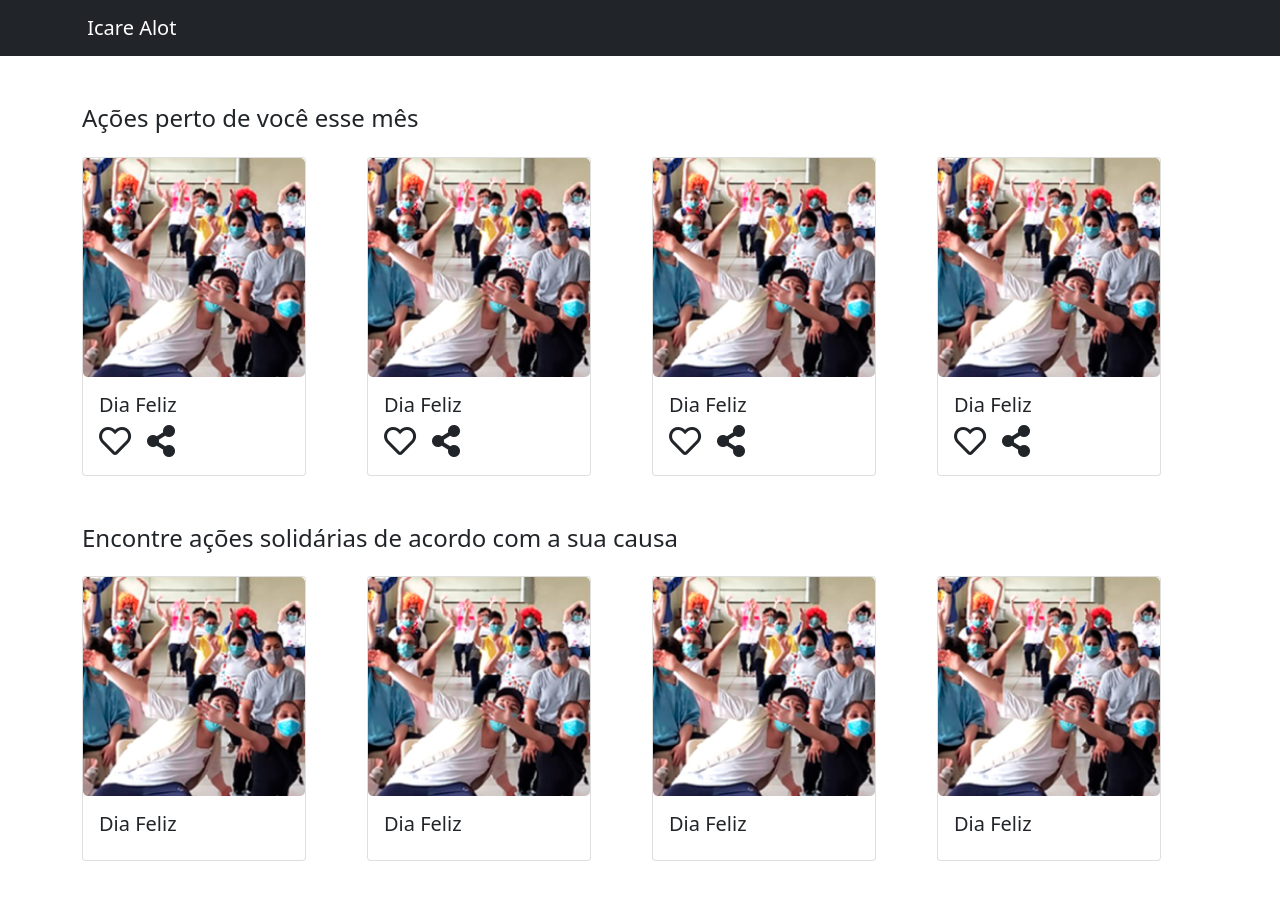
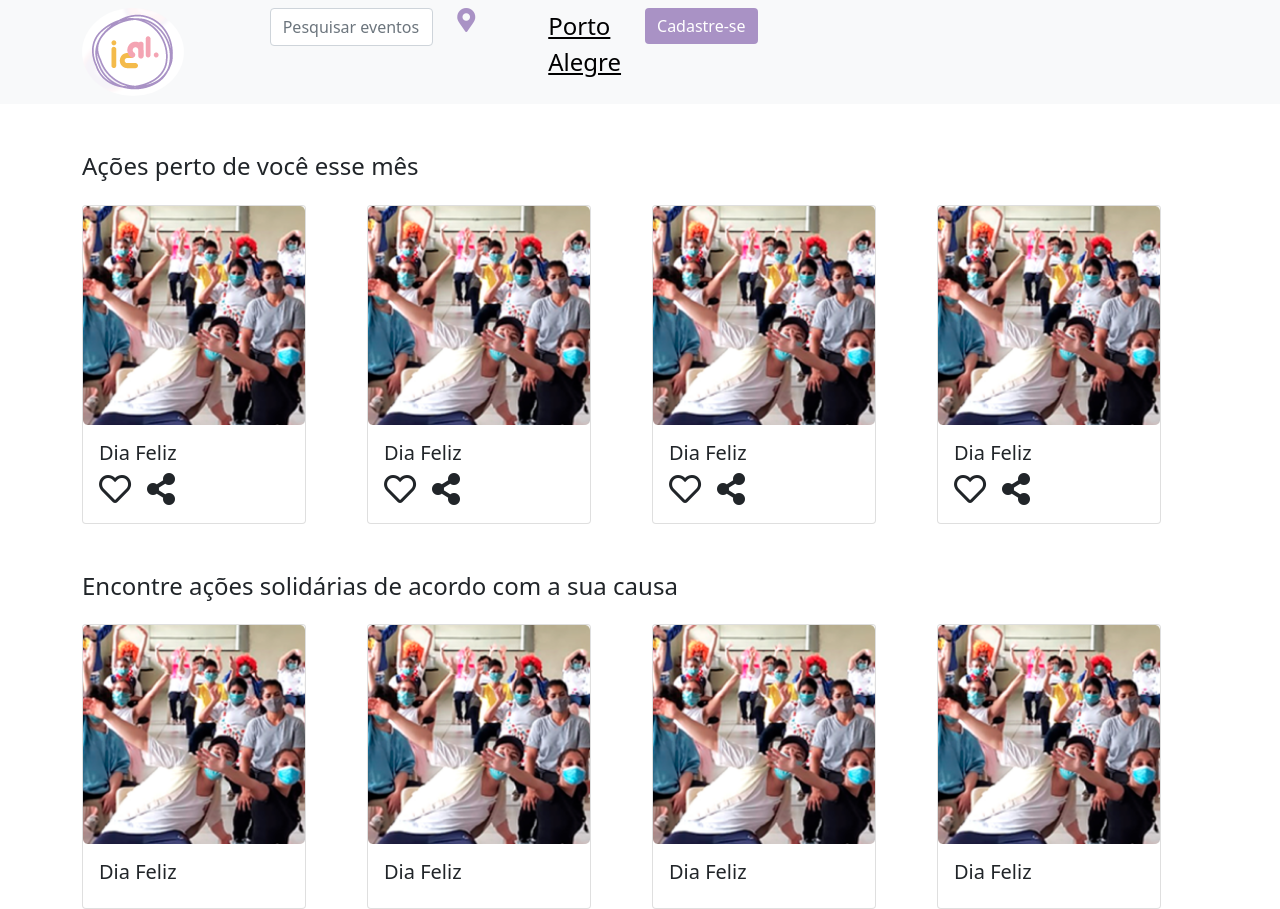
Before and after one commit to JoaoBitelo/hackatek-front, a React (Create React App) app: page / in a window 1280 px wide. Before the commit the page ends 861 px from the top, so only its background shows below. Built offline with nearby package versions, Linux system fonts and the light colour scheme.

Commit message:
Base do header

```diff
--- /dev/null
+++ b/src/components/layout/Button.js
@@ -0,0 +1,17 @@
+import React from "react";
+import { Button } from "react-bootstrap";
+
+function ButtonGeneric(props) {
+    return (
+        <Button
+            style={{
+                color: "white",
+                backgroundColor: "#A992C5",
+                borderWidth: 0,
+            }}
+        >
+            {props.text}
+        </Button>
+    );
+}
+export default ButtonGeneric;
--- a/src/components/layout/Header.js
+++ b/src/components/layout/Header.js
@@ -1,16 +1,63 @@
 import React from "react";
-import { Container, Navbar, NavbarBrand } from "react-bootstrap";
+import {
+    Container,
+    Navbar,
+    Image,
+    Row,
+    InputGroup,
+    FormControl,
+    Col,
+} from "react-bootstrap";
+import image from "../../content/images/circleLogo.png";
+import ButtonGeneric from "./Button";
 
 function Header() {
-  return (
-    <Navbar bg="dark" variant="dark">
-      <Container>
-        <NavbarBrand>
-          <img></img> Icare Alot
-        </NavbarBrand>
-      </Container>
-    </Navbar>
-  );
+    return (
+        <Navbar bg="light" expand="lg">
+            <Container>
+                <Row>
+                    <Col>
+                        <Image roundedCircle src={image} />
+                    </Col>
+                    <Col>
+                        <InputGroup>
+                            <FormControl
+                                placeholder="Pesquisar eventos e ações solidárias"
+                                aria-describedby="basic-addon2"
+                            />
+                        </InputGroup>
+                    </Col>
+                    <Col>
+                        <Row>
+                            <Col>
+                                <i
+                                    class="fas fa-map-marker-alt"
+                                    style={{
+                                        color: "#A992C5",
+                                        fontSize: "1.5rem",
+                                    }}
+                                ></i>
+                            </Col>
+                            <Col>
+                                <p
+                                    style={{
+                                        color: "black",
+                                        fontSize: "1.5rem",
+                                        textDecorationLine: "underline",
+                                    }}
+                                >
+                                    Porto Alegre
+                                </p>
+                            </Col>
+                        </Row>
+                    </Col>
+                    <Col>
+                        <ButtonGeneric text={"Cadastre-se"} />
+                    </Col>
+                </Row>
+            </Container>
+        </Navbar>
+    );
 }
 
 export default Header;
```
Also changed, not shown: src/content/images/circleLogo.png (added).
